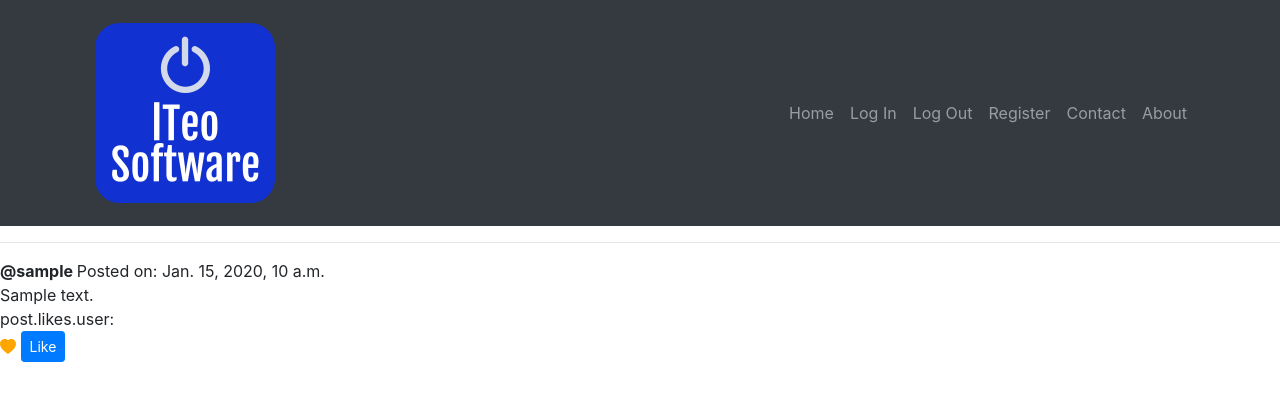
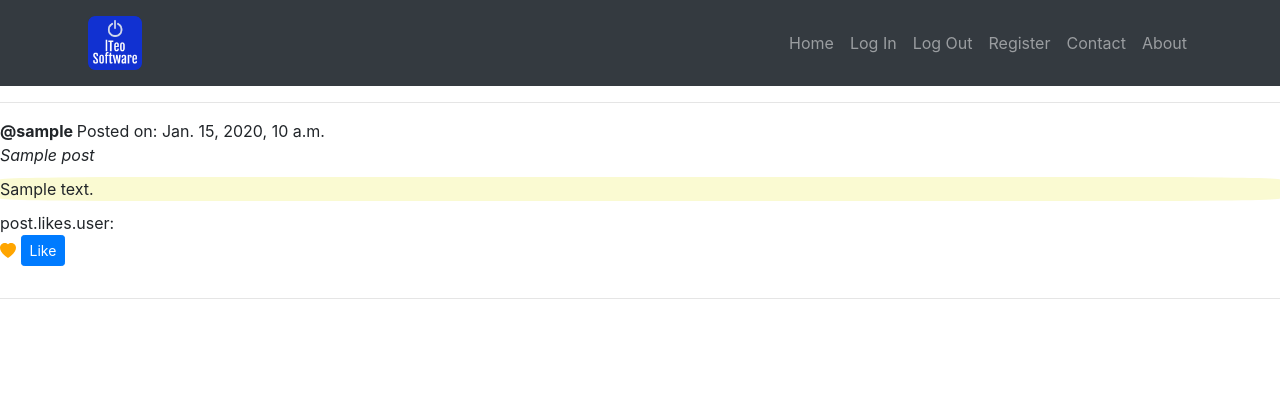
Before and after one commit to teopinillo/django, a Django app: page / in a window 1280 px wide. Shown: the top 401 px of the page. Run offline with Django 3.2, Linux system fonts and the light colour scheme; tables that the repository leaves empty hold one stand-in row (values such as "Sample post"); some libraries are stand-ins or nearby versions.

Commit message:
blog details

```diff
--- a/blog/static/blog/css/styles.css
+++ b/blog/static/blog/css/styles.css
@@ -0,0 +1,38 @@
+.post-entry {
+    margin-bottom: 2rem;
+    margin-left: 2%;
+    margin-right: 2%;
+}
+
+.post-entry h2 {
+    margin: 0.5rem 0;
+}
+
+.post entry h2 a,
+.post-entry h2 a:visited {
+    color: blue;
+    text-decoration: none;
+
+}
+
+post-entry p {
+    margin: 0;
+    font-weight: 400;
+}
+
+post-entry h2 a:hover {
+    color: red;
+}
+
+.body-post {
+    margin-top: 10px;
+    margin-bottom: 10px;
+    border-radius: 10%;
+    border-color: cadetblue;
+    background-color: lightgoldenrodyellow
+}
+
+.logo {
+    width: 30%;
+    height: auto;
+}
--- /dev/null
+++ b/blog/static/blog/js/main.js
@@ -0,0 +1 @@
+function
--- a/blog/templates/blog/index.html
+++ b/blog/templates/blog/index.html
@@ -9,7 +9,19 @@
             <spam id="post-username">@{{post.author}}
         </b></spam>
         Posted on: {{ post.timestamp}}<br>
-        {{ post.body }} <br>
+        <i>{{ post.title }}</i>
+        <div class="body-post">
+            {% if post.body|length > 100 %}
+            {{ post.body|slice:":100" }}
+            . . .
+            <a href="{% url 'post_detail' post.id %}" class="btn btn-primary btn-sm active" role="button"
+                aria-pressed="true">more</a>
+            </a>
+            {% else %}
+            {{ post.body}}
+            {% endif %}
+        </div>
+
         post.likes.user: {{post.likes.user}}
         <form action="{% url 'likedpost' post.pk %}" method="POST" class="">
             {% csrf_token %}
@@ -29,8 +41,9 @@
         </form>
         {% endif %}
     </div>
+
 </div>
-
+<hr>
 {% endfor %}
 
 {% endblock %}
--- a/blog/templates/blog/layout.html
+++ b/blog/templates/blog/layout.html
@@ -8,11 +8,13 @@
     <title>tBlog</title>
     <link rel="stylesheet" href="https://stackpath.bootstrapcdn.com/bootstrap/4.3.1/css/bootstrap.min.css">
     <link rel="stylesheet" href="https://maxcdn.bootstrapcdn.com/font-awesome/4.7.0/css/font-awesome.min.css">
+    <link rel="stylesheet" type="text/css" href="{% static 'blog/css/styles.css' %}">
+
     <script src="https://ajax.googleapis.com/ajax/libs/jquery/3.3.1/jquery.min.js"></script>
     <script src="https://cdnjs.cloudflare.com/ajax/libs/popper.js/1.14.7/umd/popper.min.js"></script>
     <script src="https://stackpath.bootstrapcdn.com/bootstrap/4.3.1/js/bootstrap.min.js"></script>
 
-    <link rel="stylesheet" type="text/css" href="{% static 'blog/css/styles.css' }}">
+
      <link rel="icon" type="image/ico" href="{% static 'favicon.ico' %}" />
 
     {% block head %}
--- a/blog/urls.py
+++ b/blog/urls.py
@@ -1,5 +1,5 @@
 from django.urls import path
-from .views import likedPost, BlogListView, login_view, logout_view, register, about
+from .views import likedPost, BlogListView, BlogDetailView, login_view, logout_view, register, about
 
 urlpatterns = [
     path ('', BlogListView.as_view(), name = 'index'),
@@ -8,4 +8,6 @@
     path("register", register, name="register"),
     path("about", about, name="about"),
     path("likedpost/<int:postid>", likedPost, name="likedpost"),
+    path("post/<int:pk>/", BlogDetailView.as_view(), name="post_detail"),
+
 ]
--- a/blog/views.py
+++ b/blog/views.py
@@ -1,5 +1,5 @@
 from django.shortcuts import render
-from django.views.generic import ListView
+from django.views.generic import ListView, DetailView
 from django.contrib.auth import authenticate, login, logout
 from django.db import IntegrityError
 from django.http import HttpResponse, HttpResponseRedirect
@@ -12,7 +12,7 @@
 from django.shortcuts import redirect, get_object_or_404
 from django.contrib import messages
 
-# ====== import here the models ==============================
+
 from .models import Post
 #==============================================================
 
@@ -20,6 +20,10 @@
     model = Post
     template_name = 'blog/index.html'
     context_object_name = 'posts'
+
+class BlogDetailView ( DetailView):
+    model = Post
+    template_name = 'blog/post_detail.html'
 
 
 
```
Also changed, not shown: blog/templates/blog/post_detail.html (added, +24 -0 lines), blog/tests.py (+52 -9 lines), heroku-conf-steps.md (+1 -0 lines).
